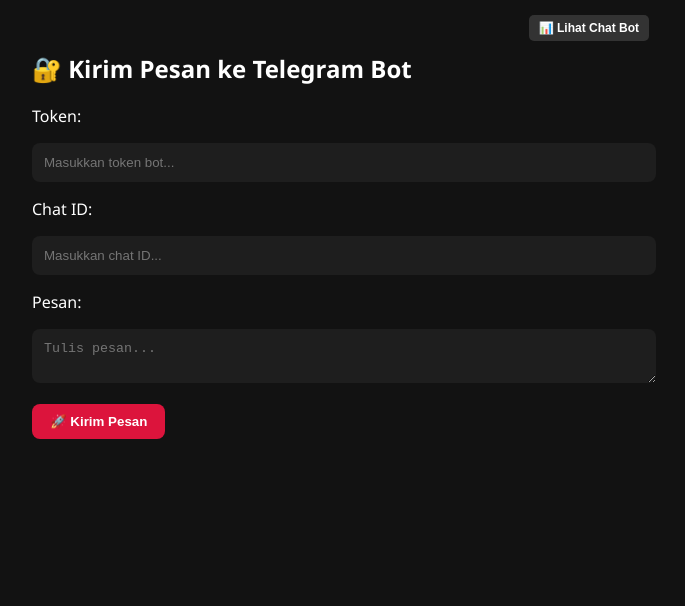
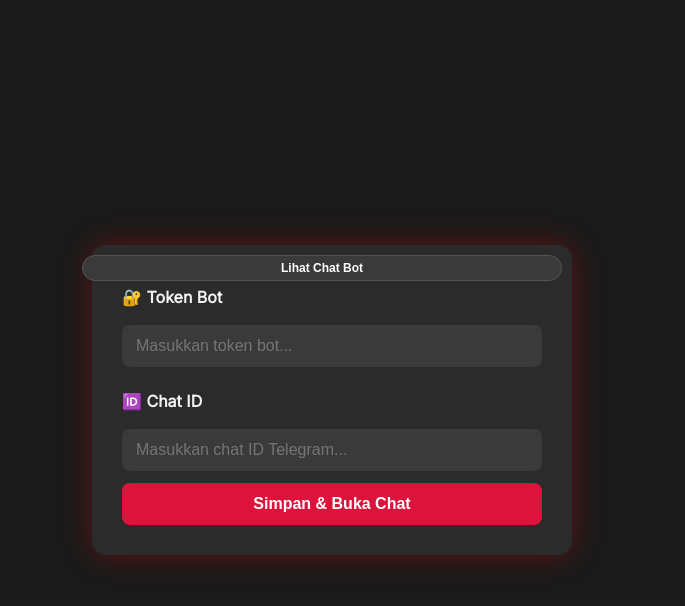
Before and after one commit to Fatonklzs/Newq, a plain HTML site: page public/index.html in a window 1280 px wide. Shown: the whole page, without its empty margins (308-993 px from the left). Drawn offline with nearby package versions, Linux system fonts and the light colour scheme.

Commit message:
Update index.html

```diff
--- a/public/index.html
+++ b/public/index.html
@@ -2,120 +2,139 @@
 <html lang="id">
 <head>
   <meta charset="UTF-8">
-  <title>Kirim Pesan ke Telegram</title>
-  <link rel="stylesheet" href="https://cdn.jsdelivr.net/npm/toastify-js/src/toastify.min.css">
-  <script src="https://cdn.jsdelivr.net/npm/toastify-js"></script>
+  <title>Telegram Bot Panel</title>
+  <meta name="viewport" content="width=device-width, initial-scale=1, maximum-scale=1, user-scalable=no">
+  <link rel="stylesheet" href="https://fonts.googleapis.com/css?family=Inter&display=swap">
   <style>
-    body {
-      background: #121212;
-      color: #fff;
-      font-family: 'Segoe UI', sans-serif;
-      padding: 2rem;
-      max-width: 600px;
-      margin: auto;
-      position: relative;
+    * {
+      margin: 0;
+      padding: 0;
+      box-sizing: border-box;
+      -webkit-user-select: none;
+      user-select: none;
+      -webkit-tap-highlight-color: transparent;
     }
-    input, textarea {
+    html, body {
       width: 100%;
-      margin: 1rem 0;
-      padding: 12px;
-      border-radius: 8px;
-      border: none;
-      background: #1e1e1e;
+      height: 100%;
+      overflow: hidden;
+      background-color: #1a1a1a;
+      font-family: 'Inter', sans-serif;
+    }
+    .container {
+      position: absolute;
+      top: 50%;
+      left: 50%;
+      transform: translate(-50%, -50%);
+      background: #2b2b2b;
+      padding: 30px;
+      border-radius: 14px;
+      width: 90%;
+      max-width: 480px;
+      box-shadow: 0 0 30px rgba(255, 0, 0, 0.3);
       color: #fff;
     }
-    button {
-      padding: 10px 18px;
+    input {
+      width: 100%;
+      padding: 12px 14px;
+      margin: 12px 0;
       border: none;
       border-radius: 8px;
+      background: #3a3a3a;
+      color: #fff;
+      font-size: 16px;
+    }
+    button {
+      width: 100%;
+      padding: 12px;
       background: crimson;
+      border: none;
+      border-radius: 8px;
       color: white;
+      font-size: 16px;
       font-weight: bold;
       cursor: pointer;
+      transition: 0.2s;
     }
-    #openChat {
+    button:hover {
+      background: #e60026;
+    }
+    .toast {
+      position: fixed;
+      bottom: 20px;
+      left: 50%;
+      transform: translateX(-50%);
+      background: #222;
+      color: #fff;
+      padding: 14px 20px;
+      border-radius: 10px;
+      display: none;
+      font-size: 15px;
+      box-shadow: 0 0 10px rgba(255, 0, 0, 0.3);
+      z-index: 99;
+      animation: fadein 0.3s ease-out;
+    }
+    @keyframes fadein {
+      from { opacity: 0; transform: translateX(-50%) translateY(20px); }
+      to { opacity: 1; transform: translateX(-50%) translateY(0); }
+    }
+    .chat-btn {
       position: absolute;
-      top: 15px;
-      right: 15px;
+      top: 10px;
+      right: 10px;
+      background: #3a3a3a;
       font-size: 12px;
-      background: #333;
-      padding: 6px 10px;
-      border-radius: 5px;
+      padding: 5px 12px;
+      border-radius: 20px;
+      border: 1px solid #555;
+      color: white;
+      cursor: pointer;
+    }
+    h2 {
+      font-size: 16px;
+      margin-top: 12px;
+      margin-bottom: 6px;
+      color: #f2f2f2;
     }
   </style>
 </head>
 <body>
-  <h2>🔐 Kirim Pesan ke Telegram Bot</h2>
+  <div class="container">
+    <button class="chat-btn" onclick="lihatChat()">Lihat Chat Bot</button>
+    <h2>🔐 Token Bot</h2>
+    <input type="text" id="token" placeholder="Masukkan token bot...">
+    <h2>🆔 Chat ID</h2>
+    <input type="text" id="chatid" placeholder="Masukkan chat ID Telegram...">
+    <button onclick="simpanConfig()">Simpan & Buka Chat</button>
+  </div>
 
-  <label>Token:</label>
-  <input type="text" id="token" placeholder="Masukkan token bot...">
-
-  <label>Chat ID:</label>
-  <input type="text" id="chatid" placeholder="Masukkan chat ID...">
-
-  <label>Pesan:</label>
-  <textarea id="pesan" placeholder="Tulis pesan..."></textarea>
-
-  <button onclick="kirimPesan()">🚀 Kirim Pesan</button>
-
-  <button id="openChat" onclick="bukaChat()">📊 Lihat Chat Bot</button>
+  <div class="toast" id="toast"></div>
 
   <script>
-    async function kirimPesan() {
-      const token = document.getElementById("token").value;
-      const chatId = document.getElementById("chatid").value;
-      const pesan = document.getElementById("pesan").value;
+    function toast(msg) {
+      const el = document.getElementById('toast');
+      el.innerText = msg;
+      el.style.display = 'block';
+      setTimeout(() => el.style.display = 'none', 3000);
+    }
 
-      if (!token || !chatId || !pesan) {
-        showToast('⚠️ Isi semua kolom!', 'orange');
+    function simpanConfig() {
+      const token = document.getElementById('token').value.trim();
+      const chatid = document.getElementById('chatid').value.trim();
+      if (!token || !chatid) {
+        toast("🚫 Token dan Chat ID wajib diisi!");
         return;
       }
-
-      try {
-        const res = await fetch(`https://api.telegram.org/bot${token}/sendMessage`, {
-          method: 'POST',
-          headers: { 'Content-Type': 'application/json' },
-          body: JSON.stringify({ chat_id: chatId, text: pesan })
-        });
-
-        const data = await res.json();
-        if (data.ok) {
-          document.getElementById("pesan").value = '';
-          showToast('✅ Pesan berhasil dikirim!', 'green');
-        } else {
-          showToast(`❌ Gagal: ${data.description}`, 'red');
-        }
-      } catch (err) {
-        showToast(`❌ Error: ${err.message}`, 'red');
-      }
+      localStorage.setItem('token', token);
+      localStorage.setItem('chatid', chatid);
+      toast("✅ Disimpan! Membuka halaman...");
+      setTimeout(() => {
+        window.location.href = "https://your-replit-url.repl.co/chat.html";
+      }, 1200);
     }
 
-    function bukaChat() {
-      const token = document.getElementById("token").value;
-      const chatId = document.getElementById("chatid").value;
-      if (!token || !chatId) {
-        showToast('⚠️ Masukkan token & chat ID dulu!', 'orange');
-        return;
-      }
-
-      fetch('/set-config', {
-        method: 'POST',
-        headers: { 'Content-Type': 'application/json' },
-        body: JSON.stringify({ token, chatId })
-      }).then(() => {
-        window.location.href = 'chat.html';
-      });
-    }
-
-    function showToast(msg, bg) {
-      Toastify({
-        text: msg,
-        duration: 3000,
-        gravity: "bottom",
-        position: "center",
-        backgroundColor: bg,
-        stopOnFocus: true,
-      }).showToast();
+    function lihatChat() {
+      simpanConfig();
     }
   </script>
 </body>
```
